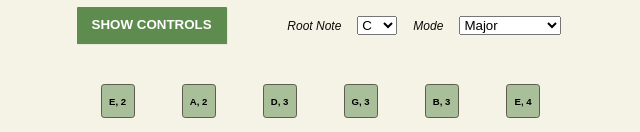
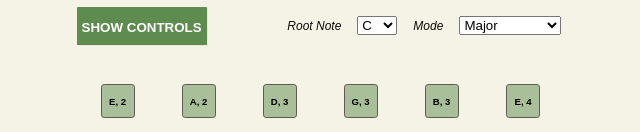
Before and after one commit to brotherclone/neck-brace, a React app: page / in a window 1280 px wide. Shown: the top 132 px of the page, without its empty margins (321-961 px from the left). Built offline with nearby package versions, Linux system fonts and the light colour scheme; a web font is replaced by a local one.

Commit message:
fix button padding

```diff
--- a/src/styles/Buttons.module.scss
+++ b/src/styles/Buttons.module.scss
@@ -15,10 +15,14 @@
 
 .btn {
   color:white;
+  display: inline-flex;
+  justify-content: center;
+  align-items: center;
   text-decoration:none;
-  padding:0.313rem 0.625rem 1.33rem 0.625rem;
   border-radius:0.031rem;
   height: 2rem;
+  line-height: 2.25rem;
+  padding: 1rem 0 0.75rem 0;
   border: 0.313rem solid transparent;
   box-shadow: 0.031rem 0.031rem transparentize($aside-text-grey, 0.9);
   font-family: $main-font-family;
```
